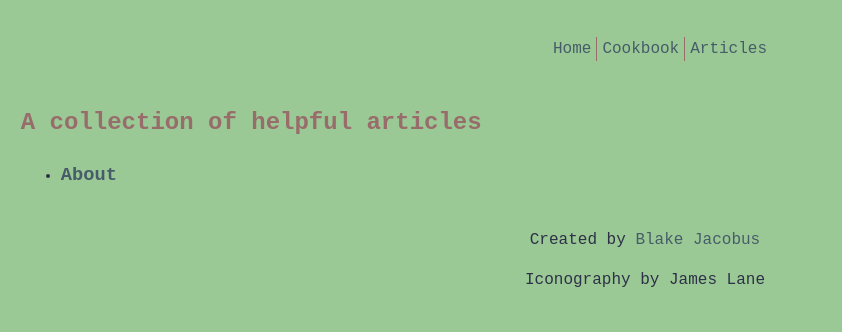
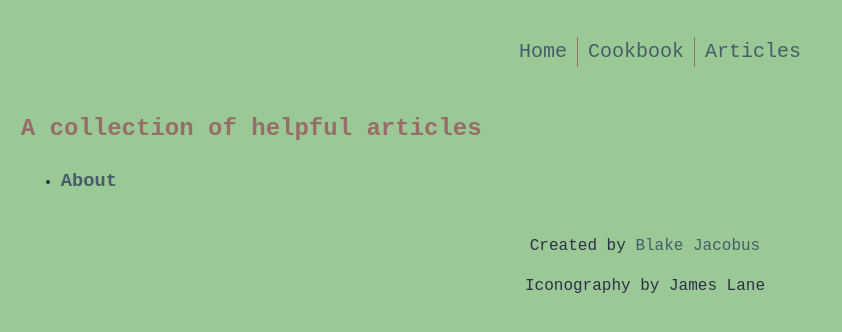
Before and after one commit to blakejacobus/creationcookbook.com, a Jekyll site: the page built from posts.html, in a window 1280 px wide. Shown: the top 332 px of the page, without its empty margins (0-842 px from the left). Built offline with Jekyll 4.4.1, drawn with Linux system fonts in a browser that asks for light colours.

Commit message:
Adding padding and custom font size back

```diff
--- a/_sass/main.scss
+++ b/_sass/main.scss
@@ -24,6 +24,7 @@ ul.topnav {
 ul.topnav li {
   float: left;
   border-right: 1px solid #986C6A;
+  font-size: 125%;
   list-style-type: none; // Required for mobile to render list correctly
 }
 
@@ -33,7 +34,7 @@ ul.topnav li:last-child {
 
 ul.topnav li a {
   display: block;
-  padding: 0px 5px;
+  padding: 0px 10px;
   text-decoration: none;
 }
 
```
